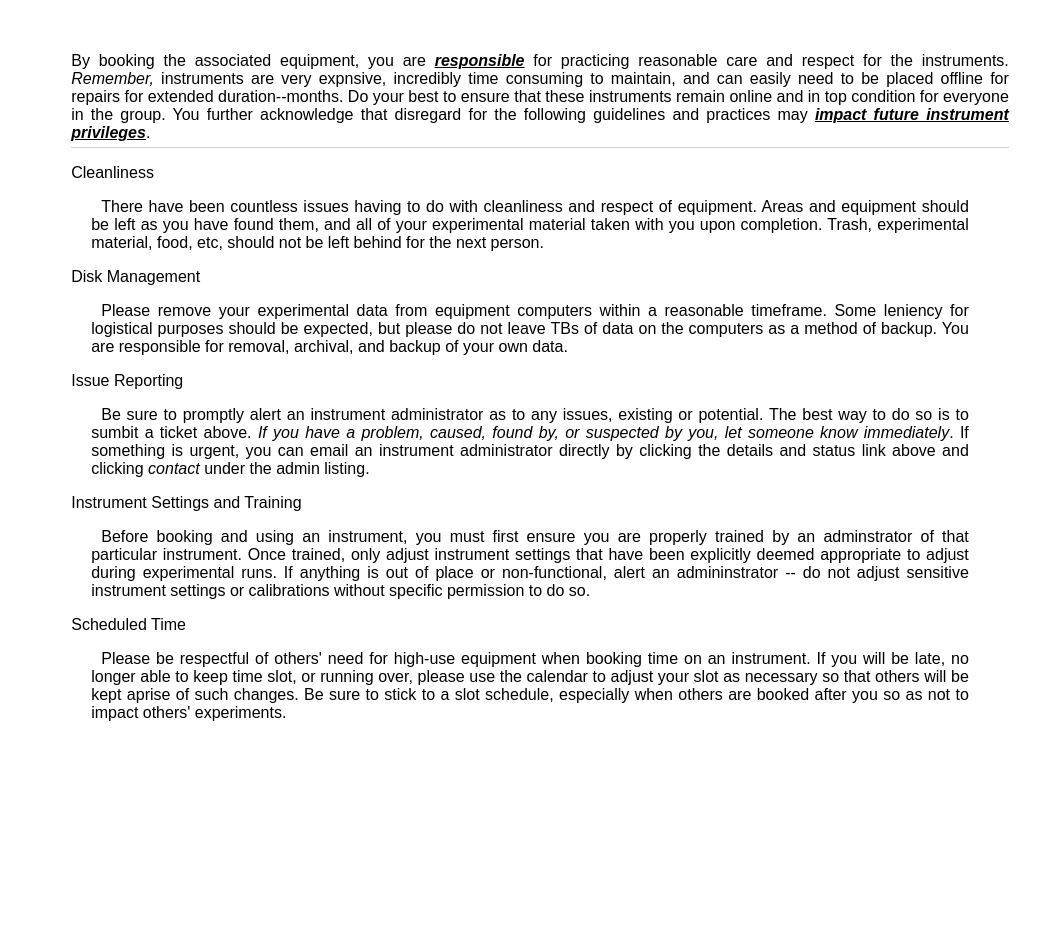
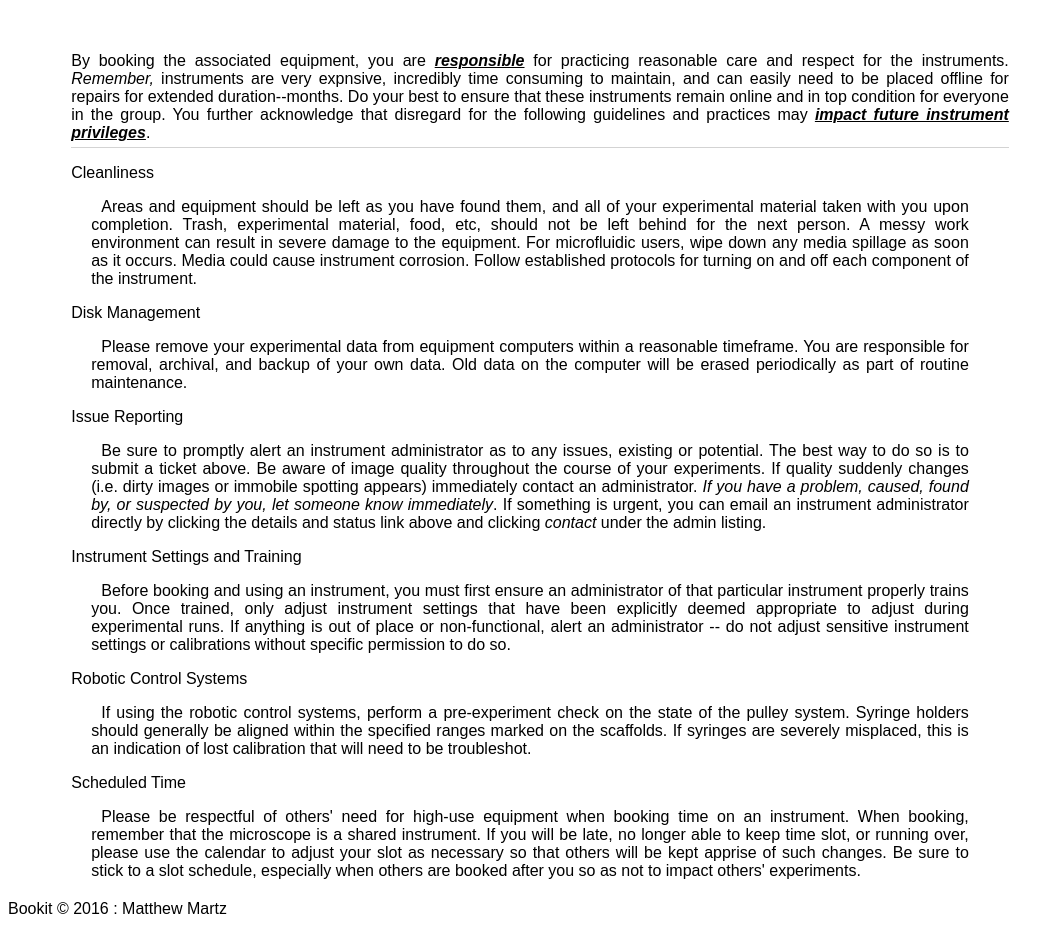
Before and after one commit to mutaku/bookit, a Django app: page /scheduling/ in a window 1280 px wide. Shown: the part 382-1308 px from the top of the page, without its empty margins (0-1064 px from the left). Before the commit the page ends 1103 px from the top, so only its background shows below. Run offline with Django 3.2, Linux system fonts and the light colour scheme; a user stored in the database is signed in; data comes from the database, SQL or seed files in the repository; parts of the project's set-up code (start-up, migrations or seed data) failed here and were passed over; some libraries are stand-ins or nearby versions.

Commit message:
numerous pep fixes, few functional improvements

```diff
--- a/bookit_django/scheduling/models.py
+++ b/bookit_django/scheduling/models.py
@@ -5,7 +5,7 @@ from django.contrib.auth.models import User
 from django.contrib.sites.models import Site
 from django.core.exceptions import ValidationError
 from django.utils import timezone
-from datetime import timedelta, datetime
+from datetime import datetime
 from time import mktime
 from django.core.urlresolvers import reverse
 from utils import maintenance_cancellation
@@ -127,7 +127,7 @@ class Equipment(models.Model):
         return self.name
 
     class Meta:
-        """Overide some defaults"""
+        """Override some defaults"""
         verbose_name_plural = "equipment"
 
 
@@ -266,7 +266,6 @@ class Ticket(models.Model):
                                      blank=True)
     status = models.BooleanField("Closed",
                                  default=False)
-
 
     @property
     def comment_count(self):
@@ -457,5 +456,5 @@ class Event(models.Model):
         return get_model_fields(self)
 
     class Meta:
-        """Overide some things"""
+        """Override some things"""
         ordering = ["-start_time"]
--- a/bookit_django/scheduling/static/scheduling/style.css
+++ b/bookit_django/scheduling/static/scheduling/style.css
@@ -55,8 +55,8 @@ table ul {
 	list-style-type: none;
 	margin: 2px;
 	padding: 0px;
-	border: 1px solid plum;
-	background: thistle;
+/*	border: 1px solid plum;
+	background: thistle;*/
 	height: 90px;
 	overflow: scroll;
 }
@@ -78,8 +78,25 @@ table ul {
 }
 
 table ul li {
-	padding: 8px 16px;
-	border-bottom: 1px solid purple;
+	padding: 4px 0px 4px 0px;
+	font-size: 12px;
+}
+
+table ul li:before {
+	padding-right: 5px;
+	content: "\25B6 ";
+}
+
+table ul li.active-event:before {
+	color: purple;
+}
+
+table ul li.maintenance-event:before {
+	color: red;
+}
+
+table ul li.expired-event:before {
+	color: snow;
 }
 
 table ul li:hover {}
--- a/bookit_django/scheduling/templates/base.html
+++ b/bookit_django/scheduling/templates/base.html
@@ -4,27 +4,15 @@
 
 <head>
 	<meta http-equiv="Content-Type" content="text/html; charset=ascii" />
-		<title>Calendar for 2016</title>
+	<title>{% block title %}{% endblock %}</title>
 
 	{% load staticfiles %}
+	<link rel=icon href="{% static 'scheduling/favicon.png' %}" sizes="16x16" type="image/png">
 	<link rel="stylesheet" type="text/css" href="{% static 'scheduling/style.css' %}" />
-
 	<link rel="stylesheet" href="//code.jquery.com/ui/1.11.4/themes/smoothness/jquery-ui.css">
 	<script src="//code.jquery.com/jquery-1.10.2.js"></script>
 	<script src="//code.jquery.com/ui/1.11.4/jquery-ui.js"></script>
-		<script>
-			$(document).tooltip({
-				items: "a[title]"
-			});
-			$(document).ready(function() {
-				$('#messages').dialog({
-					autoOpen: true,
-					width: 500,
-					height: 200,
-					modal: true
-				});
-			});
-		</script>
+	<script src="{% static 'scheduling/main.js' %}"></script>
 </head>
 
 <body>
@@ -40,4 +28,5 @@
 	<div id="main-content">
 		{% block main %} {% endblock %}
 	</div>
+	<div id="footer">Bookit &copy; 2016 : Matthew Martz</div>
 </body>
--- a/bookit_django/scheduling/templates/scheduling/calendar.html
+++ b/bookit_django/scheduling/templates/scheduling/calendar.html
@@ -5,9 +5,9 @@
 {% block main %}
 
 <div class="nav-links">
-	<a href="/scheduling/calendar/month/{{ navigation_data.equipment }}/?year={{ calendar_data.last.year }}&month={{ calendar_data.last.month }}">&#8612; {{ calendar_data.last.month_name }}</a>
+	<a href="/scheduling/calendar/month/{{ navigation_data.equipment }}/?year={{ calendar_data.last.year }}&month={{ calendar_data.last.month }}">&#8668; {{ calendar_data.last.month_name }}</a>
 	<a href="/scheduling/calendar/month/{{ navigation_data.equipment }}/?year={{ calendar_data.actual.year }}&month={{ calendar_data.actual.month }}">&middot; Current Month &middot;</a>
-	<a href="/scheduling/calendar/month/{{ navigation_data.equipment }}/?year={{ calendar_data.next.year }}&month={{ calendar_data.next.month }}">{{ calendar_data.next.month_name }} &#8614;</a>
+	<a href="/scheduling/calendar/month/{{ navigation_data.equipment }}/?year={{ calendar_data.next.year }}&month={{ calendar_data.next.month }}">{{ calendar_data.next.month_name }} &#8669;</a>
 </div>
 <div class="event-legend">
 	<ul>
--- a/bookit_django/scheduling/templates/scheduling/equipment_detail.html
+++ b/bookit_django/scheduling/templates/scheduling/equipment_detail.html
@@ -24,6 +24,7 @@
                 {{ user }}
             {% endfor %}
         </li>
+        <li>Last Service: {{ equipment.last_service }}</li>
     </ul>
     {% if equipment.component.all.count != 0 %}
     <ul> Components
--- a/bookit_django/scheduling/templates/scheduling/index.html
+++ b/bookit_django/scheduling/templates/scheduling/index.html
@@ -53,22 +53,24 @@
         responsible</span> for practicing reasonable care and respect for the instruments.<span class="emphasize">
         Remember,</span> instruments are very expnsive, incredibly time consuming to maintain, and can easily need to be placed offline for repairs for extended duration--months. Do your best to ensure that these instruments remain online and in top condition for everyone in the group. You further acknowledge that disregard for the following guidelines and practices may <span class="super-emphasize">impact future instrument privileges</span>.</p>
 		<div class="clause">Cleanliness
-			<p>There have been countless issues having to do with cleanliness and respect of equipment. Areas and equipment should be left as you have found them, and all of your experimental material taken with you upon completion. Trash, experimental material, food, etc, should not be left behind for the next person.</p>
+			<p>Areas and equipment should be left as you have found them, and all of your experimental material taken with you upon completion. Trash, experimental material, food, etc, should not be left behind for the next person. A messy work environment can result in severe damage to the equipment. For microfluidic users, wipe down any media spillage as soon as it occurs. Media could cause instrument corrosion. Follow established protocols for turning on and off each component of the instrument.</p>
 		</div>
 		<div class="clause">Disk Management
-			<p>Please remove your experimental data from equipment computers within a reasonable timeframe. Some leniency for logistical purposes should be expected, but please do not leave TBs of data on the computers as a method of backup. You are responsible for removal, archival, and backup of your own data.</p>
+			<p>Please remove your experimental data from equipment computers within a reasonable timeframe. You are responsible for removal, archival, and backup of your own data. Old data on the computer will be erased periodically as part of routine maintenance.</p>
 		</div>
 		<div class="clause">Issue Reporting
-			<p>Be sure to promptly alert an instrument administrator as to any issues, existing or potential. The best way to do so is to sumbit a ticket above. <span class="emphasize">If you have a problem,
+			<p>Be sure to promptly alert an instrument administrator as to any issues, existing or potential. The best way to do so is to submit a ticket above. Be aware of image quality throughout the course of your experiments. If quality suddenly changes (i.e. dirty images or immobile spotting appears) immediately contact an administrator.   <span class="emphasize">If you have a problem,
             caused, found by, or suspected by you, let someone know immediately</span>. If something is urgent, you can email an instrument administrator directly by clicking the details and status link above and clicking
 				<span class="emphasize">contact</span> under the admin listing.</p>
 		</div>
 		<div class="clause">Instrument Settings and Training
-			<p>Before booking and using an instrument, you must first ensure you are properly trained by an adminstrator of that particular instrument. Once trained, only adjust instrument settings that have been explicitly deemed appropriate to adjust during experimental runs. If anything is out of place or non-functional, alert an admininstrator -- do not adjust sensitive instrument settings or calibrations without specific permission to do so.</p>
+			<p>Before booking and using an instrument, you must first ensure an administrator of that particular instrument properly trains you. Once trained, only adjust instrument settings that have been explicitly deemed appropriate to adjust during experimental runs. If anything is out of place or non-functional, alert an administrator -- do not adjust sensitive instrument settings or calibrations without specific permission to do so. </p>
+		</div>
+		<div class="clause">Robotic Control Systems
+			<p>If using the robotic control systems, perform a pre-experiment check on the state of the pulley system. Syringe holders should generally be aligned within the specified ranges marked on the scaffolds. If syringes are severely misplaced, this is an indication of lost calibration that will need to be troubleshot. </p>
 		</div>
 		<div class="clause">Scheduled Time
-			<p>Please be respectful of others' need for high-use equipment when booking time on an instrument. If you will be late, no longer able to keep time slot, or running over, please use the calendar to adjust your slot as necessary so that others will be kept aprise of such changes. Be sure to stick to a slot schedule, especially when others are booked after you so as not to impact others' experiments.
-			</p>
+			<p>Please be respectful of others' need for high-use equipment when booking time on an instrument. When booking, remember that the microscope is a shared instrument. If you will be late, no longer able to keep time slot, or running over, please use the calendar to adjust your slot as necessary so that others will be kept apprise of such changes. Be sure to stick to a slot schedule, especially when others are booked after you so as not to impact others' experiments.</p>
 		</div>
 	</div>
 </div>
--- a/bookit_django/scheduling/views.py
+++ b/bookit_django/scheduling/views.py
@@ -1,5 +1,4 @@
-from django.shortcuts import render,\
-    get_object_or_404, get_list_or_404
+from django.shortcuts import get_list_or_404
 from .utils import jsonify_schedule, EventCalendar
 from django.http import HttpResponse
 from django.views.generic.detail import DetailView
@@ -14,13 +13,13 @@ from datetime import datetime
 
 
 # def handle_month(month):
-#     '''Handle some silly month assignment math'''
+#     """Handle some silly month assignment math"""
 #     if month == 0:
 #         return 12
 #     return month
 #
 # def handle_year(month, year):
-#     '''Handle some silly year assignment math'''
+#     """Handle some silly year assignment math"""
 #     if month == 12:
 #         return year + 1
 #     elif month == 1:
@@ -29,7 +28,7 @@ from datetime import datetime
 
 
 class EquipmentDetailView(LoginRequiredMixin, DetailView):
-    '''Detailed view of an instrument'''
+    """Detailed view of an instrument"""
 
     model = Equipment
     template_name = 'scheduling/equipment_detail.html'
@@ -37,7 +36,7 @@ class EquipmentDetailView(LoginRequiredMixin, DetailView):
 
 @login_required
 def month_view(request, equipment):
-    '''Main calendar view'''
+    """Main calendar view"""
     year = request.GET.get('year', None)
     month = request.GET.get('month', None)
     if not all([year, month]):
@@ -92,7 +91,7 @@ def month_view(request, equipment):
 
 @login_required
 def message_board(request):
-    '''Message board view'''
+    """Message board view"""
     message_objs = Message.objects.all().order_by('-created')
     context = {'message_objs': message_objs}
     return render(request, 'scheduling/comments.html', context)
@@ -100,7 +99,7 @@ def message_board(request):
 
 @login_required
 def main_view(request):
-    '''Main landing view'''
+    """Main landing view"""
     equipment_list = Equipment.objects.all()
     message_objs = Message.objects.all().order_by('-created')[:3]
     context = {'message_objs': message_objs,
@@ -109,9 +108,9 @@ def main_view(request):
 
 
 def json_events(request, equipment):
-    '''JSON event list -
-    No login currently required so as to use as pubically
-    available API (of sorts)'''
+    """JSON event list -
+    No login currently required so as to use as publicly
+    available API (of sorts)"""
     if equipment is not None:
         event_list = get_list_or_404(Event, equipment__name=equipment)
         return HttpResponse(jsonify_schedule(event_list))
```
Also changed, not shown: bookit_django/scheduling/admin.py (+3 -5 lines), bookit_django/scheduling/management/commands/expire_events.py (+6 -4 lines), bookit_django/scheduling/management/commands/morning_reminders.py (+6 -4 lines). Lines whose indentation alone changed are shown as unchanged.
